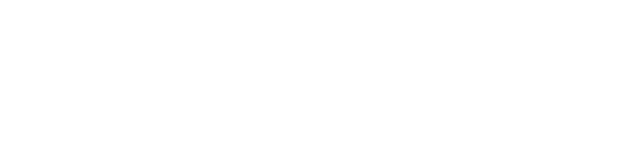
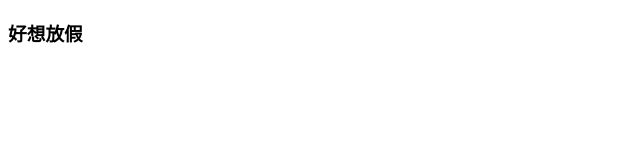
Before and after one commit to GakkiXh/project_test, a plain HTML site: page index.html in a window 1280 px wide. Shown: the whole page, without its empty margins (0-640 px from the left). Drawn offline with Linux system fonts and the light colour scheme.

Commit message:
添加了标题内容

```diff
--- a/index.html
+++ b/index.html
@@ -6,6 +6,6 @@
     <title>Document</title>
 </head>
 <body>
-
+    <h3>好想放假</h3>
 </body>
 </html>
```
